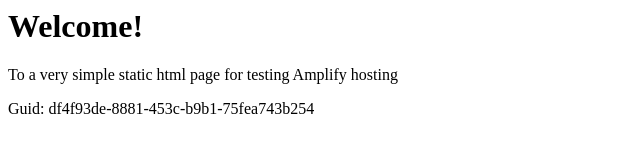
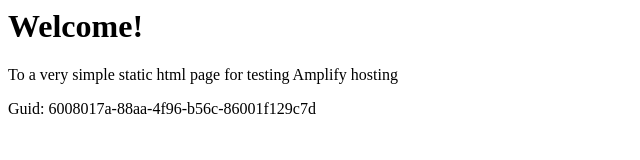
Before and after one commit to aws-aemilia-cdg/Github-PR-Commit-Integration-Test-DoNotTouch-GitHubWebhookPushCanaryTest-v1-preprod-eu-west-3, a website: page src/index.html in a window 1280 px wide. Shown: the full height of the page, 0-640 px from the left. Drawn offline with Linux system fonts and the light colour scheme.

Commit message:
commit from integ tests

```diff
--- a/src/index.html
+++ b/src/index.html
@@ -12,6 +12,6 @@
 <body>
     <h1>Welcome!</h1>
     <p>To a very simple static html page for testing Amplify hosting</p>
-    <p>Guid: df4f93de-8881-453c-b9b1-75fea743b254</p></body>
+    <p>Guid: 6008017a-88aa-4f96-b56c-86001f129c7d</p></body>
 
 </html>
```
